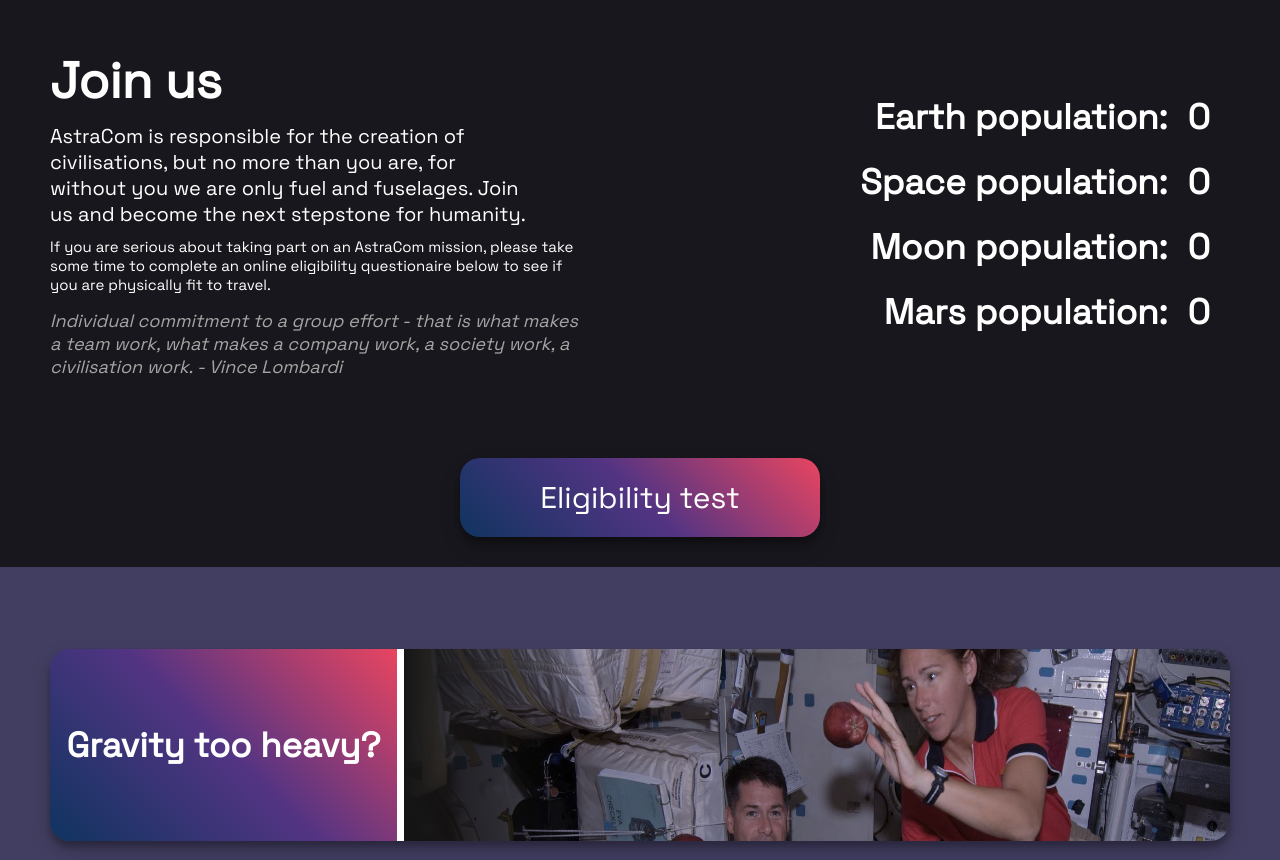
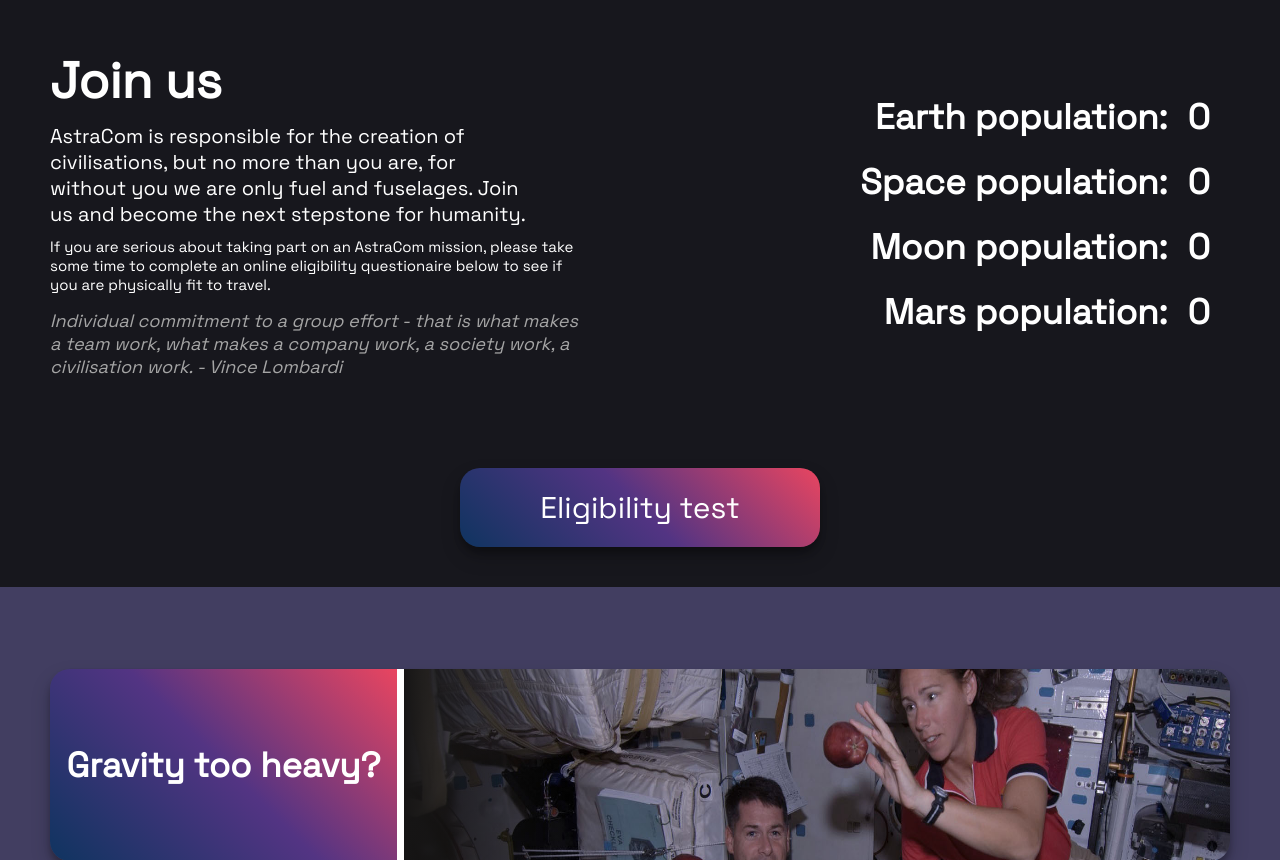
Before and after one commit to DevAndi-m/ProjektiWebAndiSemi, a PHP site: page / in a window 1280 px wide. Shown: the part 1541-2401 px from the top of the page. Run offline with PHP 8.4, Linux system fonts and the light colour scheme.

Commit message:
First Commit

```diff
--- a/ProjektiWeb/style.css
+++ b/ProjektiWeb/style.css
@@ -425,7 +425,7 @@ li{
 }
 
 .eliBtn {
-    margin:30px auto;
+    margin:40px auto;
     padding: 20px 80px;
     background: linear-gradient(45deg, #0F3460, #533483, #E94560);
     border-radius: 20px;
@@ -433,7 +433,10 @@ li{
     color: white;
     font-size: 30px;
     box-shadow: rgba(0, 0, 0, 0.19) 0px 10px 20px, rgba(0, 0, 0, 0.23) 0px 6px 6px;
+}
 
+.eliBtn:hover {
+    padding: 20px 110px;
 }
 
 .container4 {
```
